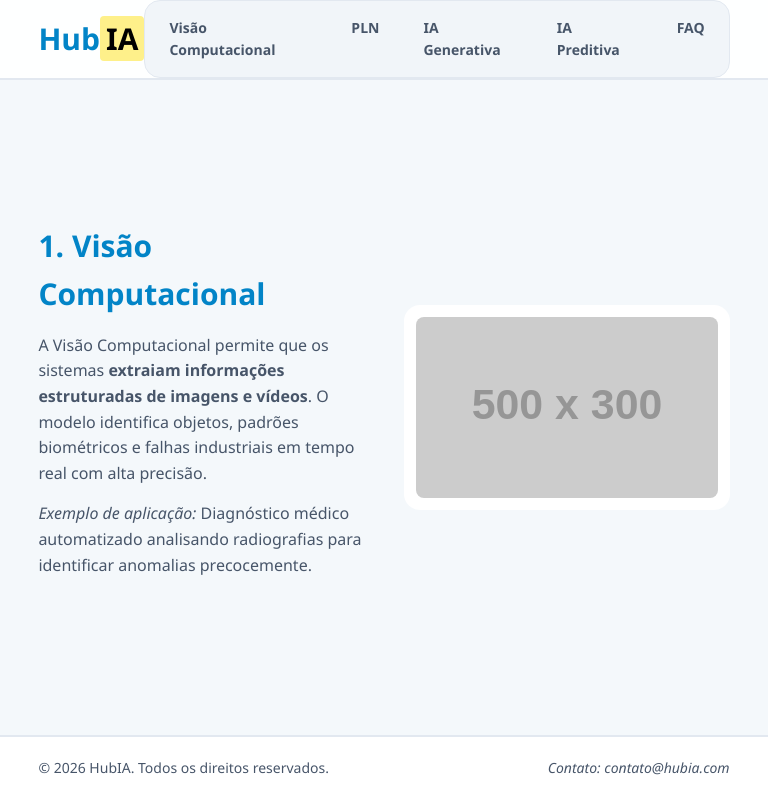
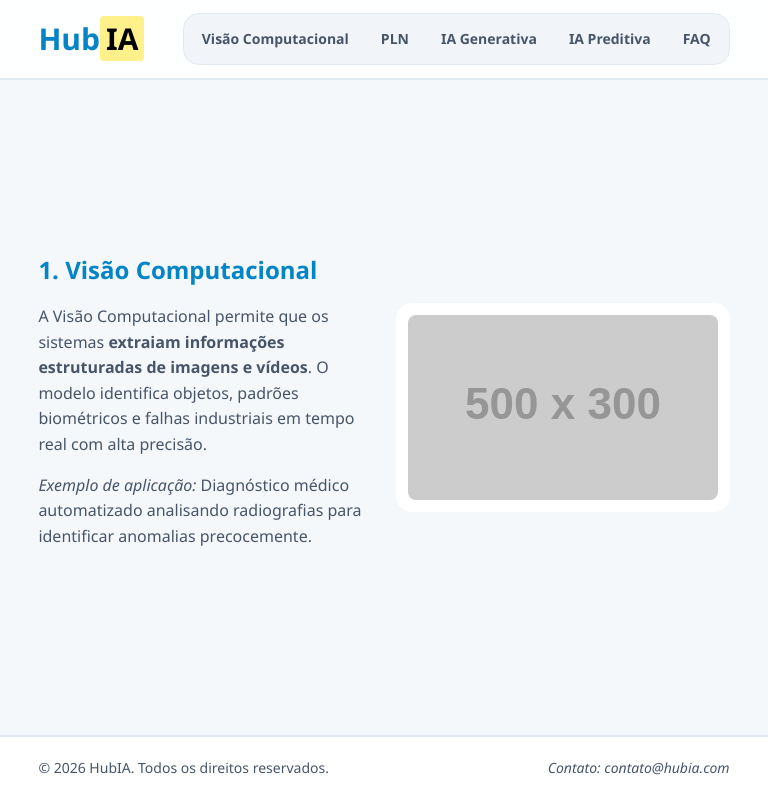
Before and after one commit to samuel-soarde/Display, a website: page hub-ia/index.html in a window 768 px wide. Shown: the top 800 px of the page. Drawn offline with Linux system fonts and the light colour scheme; placeholder pictures from the web are drawn by us.

Commit message:
ADD: media de até 1023px

```diff
--- a/hub-ia/css/responsive.css
+++ b/hub-ia/css/responsive.css
@@ -121,7 +121,18 @@
 
 /* Tablets: (768px até 1023px) */
 @media (min-width: 768px) and (max-width: 1023px){
+    .section-ia__container {
+        gap: 24px;
+    }
 
+    .nav__link {
+        padding: 8px 12px;
+        font-size: var(--font-size-sm);
+    }
+
+    .section-ia__title {
+        font-size: 2.4rem;
+    }
 }
 
 /* Desktops (até 1024px) */
```
